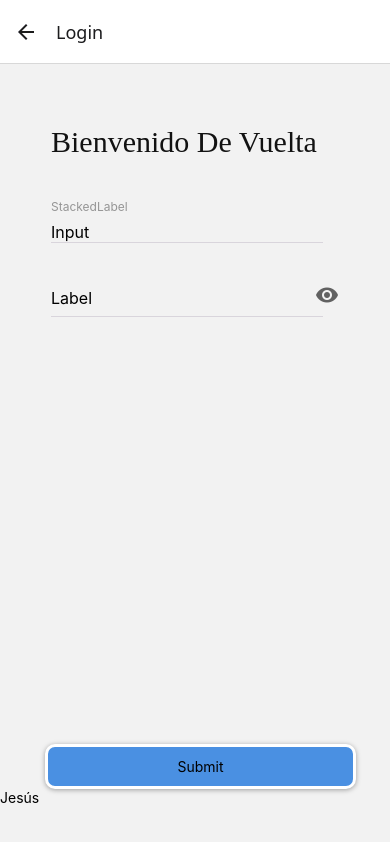
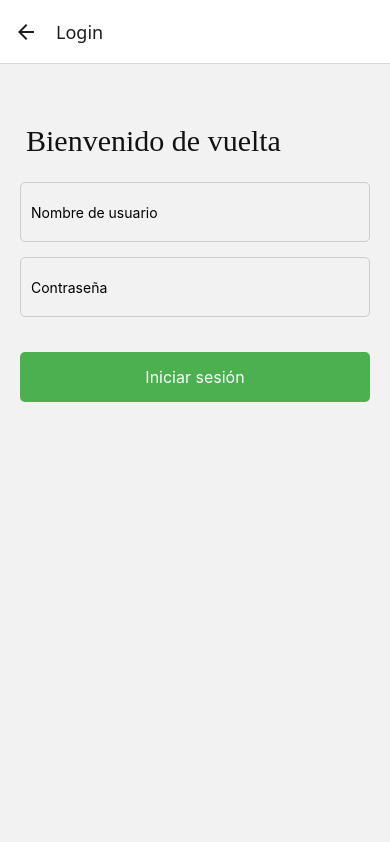
Before and after one commit to Leojgp/LinkMeQr, a React Native app: screen /Login in a window 390 px wide. Built offline with nearby package versions, Linux system fonts and the light colour scheme.

Commit message:
Login Screen working and creating a new screen that will allow showing different options

```diff
--- a/src/App.tsx
+++ b/src/App.tsx
@@ -10,13 +10,15 @@ import store from './redux/store';
 import { Linking } from 'react-native';
 import QrCodeScreen from './screens/QrCodeScreen';
 import SingupScreen from './screens/SingupScreen';
+import HomeScreen from './screens/HomeScreen';
 
 type RootStackParamList = {
-  Home: undefined;
+  Main: undefined;
   Login: undefined;
   Info: { id: string };
   QrCode: undefined;
-  SignUp: undefined
+  SignUp: undefined;
+  Home: undefined
 };
 
 const Stack = createNativeStackNavigator<RootStackParamList>();
@@ -25,11 +27,12 @@ const linking = {
   prefixes: ['myapp://'],
   config: {
     screens: {
-      Home: 'home',
+      Main: 'main',
       Login: 'login',
       Info: 'student/:id',
       QrCode: 'qrCode',
       SignUp: 'signup',
+      Home: 'home',
     },
   },
 };
@@ -51,11 +54,12 @@ export default function App() {
     <Provider store={store}>
       <NavigationContainer linking={linking}>
         <Stack.Navigator>
-          <Stack.Screen name="Home" component={MainScreen} />
+          <Stack.Screen name="Main" component={MainScreen} />
           <Stack.Screen name="Login" component={LoginScreen} />
           <Stack.Screen name="Info" component={InfoScreen} />
           <Stack.Screen name="QrCode" component={QrCodeScreen} />
           <Stack.Screen name="SignUp" component={SingupScreen} />
+          <Stack.Screen name="Home" component={HomeScreen} />
         </Stack.Navigator>
       </NavigationContainer>
     </Provider>
--- a/src/components/SignUpComponent.tsx
+++ b/src/components/SignUpComponent.tsx
@@ -4,7 +4,11 @@ import { createStudent } from '../redux/states/studentSlice';
 import { Fetch } from '../fetch/Fetch';
 import { RootState } from '../redux/store';
 
-export default function SignUpComponent() {
+interface PropsType{
+    navigation: any
+}
+
+export default function SignUpComponent({navigation}:PropsType) {
   const dispatch = useDispatch();
   const fetch = new Fetch();
   const studentData = useSelector((state: RootState) => state.student);
@@ -27,6 +31,7 @@ export default function SignUpComponent() {
         console.log('Estudiante registrado con éxito');
       }
       console.log('Registro exitoso');
+      navigation.navigate('Login')
     } catch (error: any) {
       console.log('Error', error.message || 'Error al registrar el estudiante');
     }
--- a/src/hooks/useStudent.ts
+++ b/src/hooks/useStudent.ts
@@ -15,6 +15,7 @@ export const useStudents = (name: string) => {
             console.log(student);
             setStudents(student);
             setLoading(true);
+
         }
     }
 
--- /dev/null
+++ b/src/screens/HomeScreen.tsx
@@ -0,0 +1,30 @@
+import { StyleSheet, Text, TouchableOpacity, View } from 'react-native'
+import React from 'react'
+
+interface PropsType{
+    navigation:any
+}
+export default function HomeScreen({navigation}:PropsType) {
+  return (
+    <View>
+      <Text>HomeScreen</Text>
+      <TouchableOpacity style={styles.button} onPress={()=> navigation.navigate('QrCode')}>
+              <Text style={styles.buttonText}>Mostrar código QR</Text>
+            </TouchableOpacity>
+    </View>
+  )
+}
+
+const styles = StyleSheet.create({
+    button: {
+        backgroundColor: '#4CAF50',
+        padding: 15,
+        borderRadius: 5,
+        alignItems: 'center',
+        marginTop: 20,
+      },
+      buttonText: {
+        color: '#fff',
+        fontSize: 16,
+      },
+})
--- a/src/screens/LoginScreen.tsx
+++ b/src/screens/LoginScreen.tsx
@@ -1,50 +1,94 @@
-import React, { FC, useEffect } from "react";
-import { StyleSheet, Text, View, ViewStyle } from "react-native";
-import FormComponent from "../components/FormComponent";
-import { useDispatch, useSelector } from "react-redux";
-import { AppStore } from "../redux/store";
-import { createStudent } from "../redux/states/studentSlice";
+import React, { useState } from 'react';
+import { StyleSheet, View, Text, TextInput, TouchableOpacity, Alert } from 'react-native';
+import { useDispatch } from 'react-redux';
+import { createStudent } from '../redux/states/studentSlice';
+import { Fetch } from '../fetch/Fetch';
+import { RootState } from '../redux/store';
+import { useSelector } from 'react-redux';
 
-interface LoginScreenProps {
-  navigation: any;
+interface PropsType{
+  navigation: any
 }
+export default function LoginComponent({navigation}:PropsType) {
+  const dispatch = useDispatch();
+  const fetch = new Fetch();
+  const [username, setUsername] = useState('');
+  const [password, setPassword] = useState('');
 
-const LoginScreen: FC<LoginScreenProps> = ({ navigation }: LoginScreenProps) => {
-  const testStudent = {
-    nombre: "Jesús",
-    grado: "5to",
-    aula: "A1",
-    ciudad: "Madrid",
-    usaBus: true
+  const handleLogin = async () => {
+    try {
+      const studentData = await fetch.getStudentByUser(username);
+
+      if (studentData && studentData.password === password) {
+        dispatch(createStudent(studentData));
+        Alert.alert('Login exitoso', 'Bienvenido de nuevo');
+        navigation.navigate('Home');
+      } else {
+        Alert.alert('Error', 'Usuario o contraseña incorrectos');
+      }
+    } catch (error: any) {
+      Alert.alert('Error', error.message || 'Error al iniciar sesión');
+    }
   };
-
-  const studentState = useSelector((store: AppStore) => store.student);
-  const dispatch = useDispatch();
-
-  useEffect(() => {
-    dispatch(createStudent(testStudent));
-  }, [dispatch]);
-
-  console.log(studentState);
 
   return (
     <View style={styles.container}>
-      <FormComponent style={styles.formComponent} />
-      <Text>{testStudent.nombre}</Text>
+      <Text style={styles.bienvenidoDeVuelta}>Bienvenido de vuelta</Text>
+
+      <TextInput
+        style={styles.input}
+        placeholder="Nombre de usuario"
+        value={username}
+        onChangeText={setUsername}
+      />
+      <TextInput
+        style={styles.input}
+        placeholder="Contraseña"
+        secureTextEntry
+        value={password}
+        onChangeText={setPassword}
+      />
+
+      <TouchableOpacity style={styles.button} onPress={handleLogin}>
+        <Text style={styles.buttonText}>Iniciar sesión</Text>
+      </TouchableOpacity>
     </View>
   );
-};
+}
 
 const styles = StyleSheet.create({
   container: {
-    flex: 1
-  } as ViewStyle,
-  formComponent: {
-    height: 664,
-    width: 311,
-    marginTop: 61,
-    marginLeft: 45
-  } as ViewStyle
+    flex: 1,
+    padding: 20,
+    justifyContent: 'flex-start',
+    alignItems: 'stretch',
+    marginTop: 40,
+  },
+  bienvenidoDeVuelta: {
+    fontFamily: 'roboto-700',
+    color: '#121212',
+    height: 58,
+    fontSize: 30,
+    marginLeft: 6,
+  },
+  input: {
+    height: 60,
+    borderColor: '#ccc',
+    borderWidth: 1,
+    marginBottom: 15,
+    paddingLeft: 10,
+    width: '100%',
+    borderRadius: 5,
+  },
+  button: {
+    backgroundColor: '#4CAF50',
+    padding: 15,
+    borderRadius: 5,
+    alignItems: 'center',
+    marginTop: 20,
+  },
+  buttonText: {
+    color: '#fff',
+    fontSize: 16,
+  },
 });
-
-export default LoginScreen;
--- a/src/screens/SingupScreen.tsx
+++ b/src/screens/SingupScreen.tsx
@@ -2,11 +2,15 @@ import { StyleSheet, Text, View } from 'react-native'
 import React from 'react'
 import SignUpComponent from '../components/SignUpComponent'
 
-export default function SingupScreen() {
+interface PropsType{
+    navigation: any
+}
+
+export default function SingupScreen({navigation}:PropsType) {
   return (
     <View>
       <Text>SingupScreen</Text>
-      <SignUpComponent/>
+      <SignUpComponent navigation={navigation}/>
     </View>
   )
 }
--- a/src/server/src/index.ts
+++ b/src/server/src/index.ts
@@ -16,11 +16,11 @@ app.use(bodyParser.json());
 connectDB().then(() => {
   app.post('/signupStudent', signupStudentController);
   app.get('/students', getStudentsController);
-  app.get('/students/:nombre', getStudentsByNameController);
+  app.get('/students/:user', getStudentsByNameController);
 
   app.post('/signupTeacher', signupTeacherController);
   app.get('/teachers', getTeachersController);
-  app.get('/teachers/:nombre', getTeachersByNameController);
+  app.get('/teachers/:user', getTeachersByNameController);
 
   app.listen(port, () => {
     console.log(`Server listening on port ${port}`);
--- a/src/server/src/services/ServerService.ts
+++ b/src/server/src/services/ServerService.ts
@@ -33,9 +33,9 @@ class ServerService {
     }
   }
 
-  async getStudentById(nombre: string) {
+  async getStudentById(user: string) {
     try {
-      return await Alumno.findOne({ nombre });
+      return await Alumno.findOne({ user });
     } catch (error:any) {
       throw new Error("Error al obtener el estudiante: ");
     }
```
